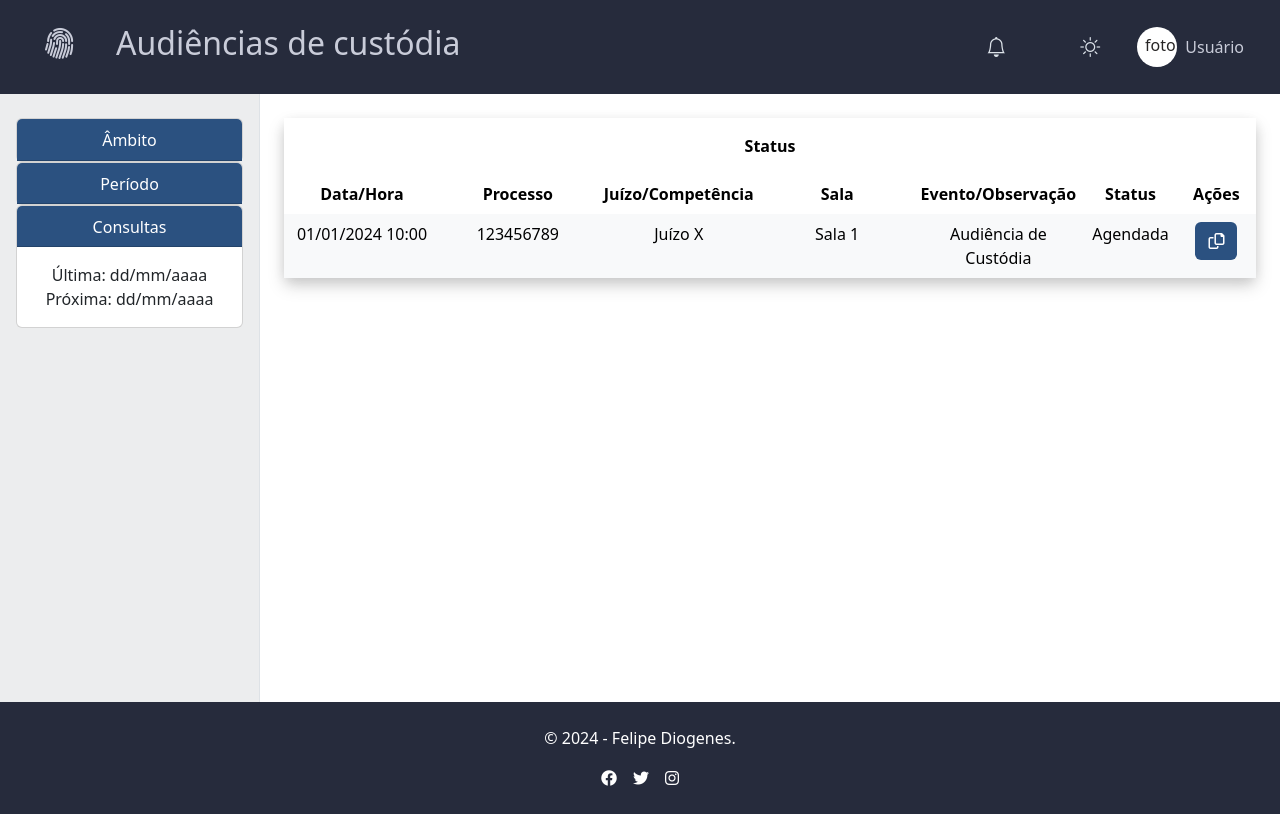
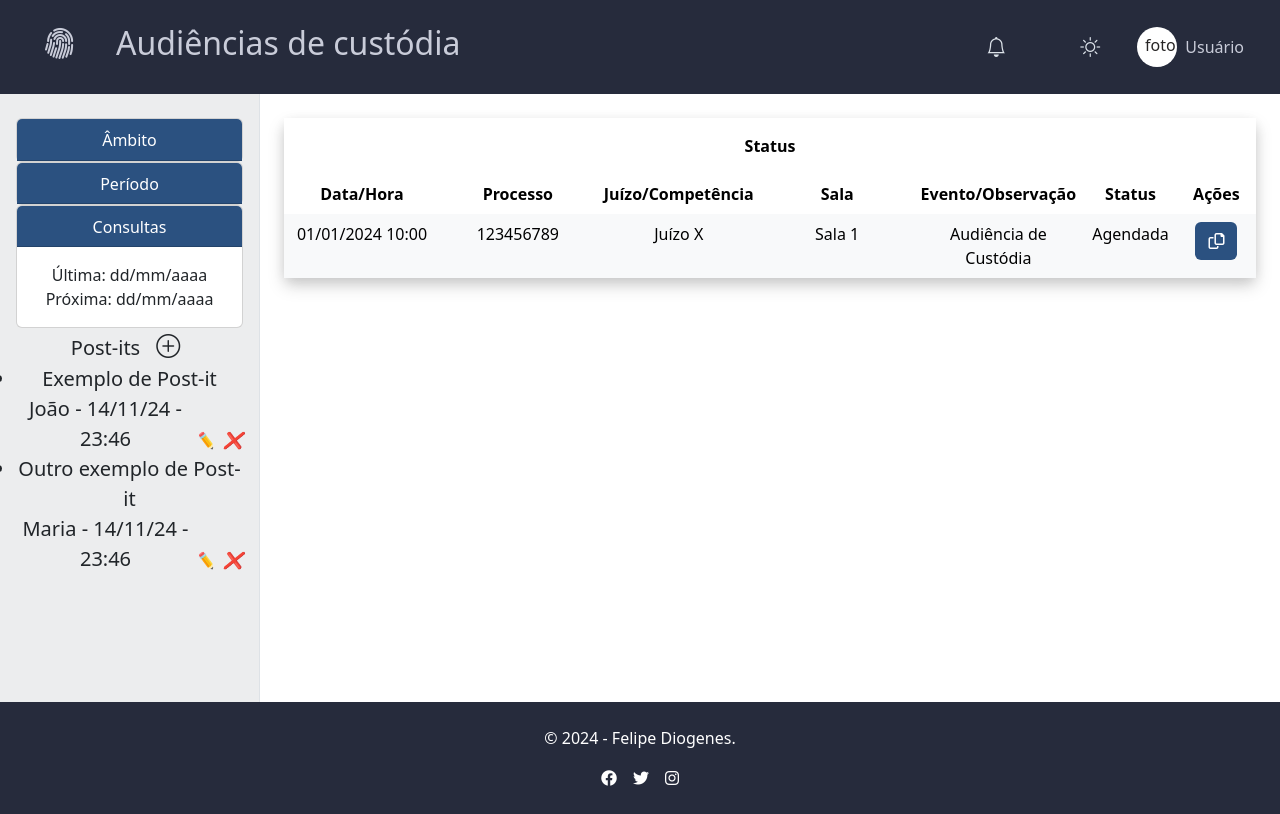
Before and after one commit to felipess/ChronosAlert, a React (Create React App) app in the folder chronos-alert/client/: page / in a window 1280 px wide. Built offline with nearby package versions, Linux system fonts and the light colour scheme.

Commit message:
Criacao do componente PostItManager

```diff
--- /dev/null
+++ b/chronos-alert/client/src/componentes/PostItManager.js
@@ -0,0 +1,219 @@
+import { OverlayTrigger, Tooltip } from "react-bootstrap";
+import { useState } from "react";
+
+const PostItManager = () => {
+    const [newPostit, setNewPostit] = useState('');
+    const [showEditor, setShowEditor] = useState(false);
+    const [editingPostit, setEditingPostit] = useState(null);
+    const [postits, setPostits] = useState([
+        {
+            _id: "1",
+            text: "Exemplo de Post-it",
+            usuario: { nome: "João" },
+            createdAt: new Date().toISOString()
+        },
+        {
+            _id: "2",
+            text: "Outro exemplo de Post-it",
+            usuario: { nome: "Maria" },
+            createdAt: new Date().toISOString()
+        }
+    ]);
+    const [confirmDeleteId, setConfirmDeleteId] = useState(null);
+    const [viewPostit, setViewPostit] = useState(null);
+
+    function formatDate(dateString) {
+        const date = new Date(dateString);
+        const day = String(date.getDate()).padStart(2, '0');
+        const month = String(date.getMonth() + 1).padStart(2, '0');
+        const year = String(date.getFullYear()).slice(2);
+        const hours = String(date.getHours()).padStart(2, '0');
+        const minutes = String(date.getMinutes()).padStart(2, '0');
+        return `${day}/${month}/${year} - ${hours}:${minutes}`;
+    }
+
+    const deletePostit = (id) => {
+        setConfirmDeleteId(id);
+    };
+
+    const openViewModal = (postit) => {
+        setViewPostit(postit);
+        setShowEditor(false);
+    };
+
+    const closePostitEditor = () => {
+        setShowEditor(false);
+        setNewPostit('');
+        setEditingPostit(null);
+    };
+
+    const closeViewModal = () => {
+        setViewPostit(null);
+    };
+
+    const addPostit = () => {
+        if (!newPostit) return;
+
+        const newPostIt = {
+            _id: (postits.length + 1).toString(),  // Gerar um ID simples de exemplo
+            text: newPostit,
+            usuario: { nome: "Usuário Exemplo" },
+            createdAt: new Date().toISOString()
+        };
+
+        setPostits([...postits, newPostIt]);
+        setNewPostit('');
+        setShowEditor(false);
+    };
+
+    const updatePostit = () => {
+        if (!editingPostit) return;
+
+        const updatedPostit = {
+            ...editingPostit,
+            text: newPostit
+        };
+
+        setPostits(postits.map(postit => postit._id === updatedPostit._id ? updatedPostit : postit));
+        setShowEditor(false);
+    };
+
+    const handleConfirmDelete = () => {
+        setPostits(postits.filter(postit => postit._id !== confirmDeleteId));
+        setConfirmDeleteId(null);
+    };
+
+    const openPostitEditor = (postit = null) => {
+        setShowEditor(true);
+        if (postit) {
+            setNewPostit(postit.text);
+            setEditingPostit(postit);
+        } else {
+            setNewPostit('');
+            setEditingPostit(null);
+        }
+    };
+
+    return (
+        <div className='pt-6'>
+            <span className="postit-controls mb-3 fs-5 ps-2">Post-its
+                <OverlayTrigger
+                    placement="top"
+                    overlay={<Tooltip id="add-postit-tooltip">Adicionar Post-it</Tooltip>}
+                >
+                    <i className="bi bi-plus-circle px-3 fs-4"
+                        onClick={() => openPostitEditor()}
+                        style={{ cursor: 'pointer' }}
+                    ></i>
+                </OverlayTrigger>
+                {showEditor && (
+                    <div className="postit-editor">
+                        <textarea
+                            maxLength={99}
+                            value={newPostit}
+                            onChange={(e) => setNewPostit(e.target.value)}
+                            placeholder="Exemplo: 5023311-86.2024.4.04.7002 - Procurador XYZ ciente"
+                            wrap="soft"
+                            style={{ resize: "none", padding: "5px" }}
+                        />
+                        <div className="postit-controls d-flex justify-content-end">
+                            <div className='pe-2'>
+                                <button type="button" className="btn btn-secondary" onClick={closePostitEditor}>
+                                    Cancelar
+                                </button>
+                            </div>
+                            <div onClick={editingPostit ? updatePostit : addPostit}>
+                                {editingPostit
+                                    ? <button type="button" className="btn btn-primary">Atualizar</button>
+                                    : <button type="button" className="btn btn-primary">Adicionar</button>}
+                            </div>
+                        </div>
+                    </div>
+                )}
+
+                <ul className="list-group">
+                    {postits.map(postit => (
+                        <li key={postit._id} className="postit" onClick={() => openViewModal(postit)}>
+                            <OverlayTrigger
+                                placement="top"
+                                overlay={<Tooltip id={`tooltip-${postit._id}`}>Clique para ampliar</Tooltip>}
+                            >
+                                <div className="postit-content">{postit.text}</div>
+                            </OverlayTrigger>
+
+                            <div className="d-flex justify-content-between align-items-end">
+                                <div className="postit-footer">
+                                    {postit.usuario.nome}{" - "}{formatDate(postit.createdAt)}
+                                </div>
+                                <div className="">
+                                    <OverlayTrigger
+                                        placement="top"
+                                        overlay={<Tooltip id={`edit-tooltip-${postit._id}`}>Editar</Tooltip>}
+                                    >
+                                        <i className="fs-6" onClick={(e) => { e.stopPropagation(); setEditingPostit(postit); openPostitEditor(postit); }}>
+                                            ✏️
+                                        </i>
+                                    </OverlayTrigger>
+                                    <OverlayTrigger
+                                        placement="top"
+                                        overlay={<Tooltip id={`delete-tooltip-${postit._id}`}>Excluir</Tooltip>}
+                                    >
+                                        <i className="ps-2 fs-6" onClick={(e) => { e.stopPropagation(); deletePostit(postit._id); }}>
+                                            ❌
+                                        </i>
+                                    </OverlayTrigger>
+                                </div>
+                            </div>
+                        </li>
+                    ))}
+                </ul>
+
+                {/* Modal de confirmação de deleção */}
+                <div className={`modal fade ${confirmDeleteId !== null ? 'show' : ''}`} style={{ display: confirmDeleteId !== null ? 'block' : 'none' }}>
+                    <div className="modal-dialog modal-dialog-centered">
+                        <div className="modal-content postit">
+                            <div className="modal-header">
+                                <h5 className="modal-title">Atenção</h5>
+                            </div>
+                            <div className="modal-body">
+                                <p>Você tem certeza que deseja deletar o post-it?</p>
+                            </div>
+                            <div className="modal-footer">
+                                <button type="button" className="btn btn-secondary" onClick={() => setConfirmDeleteId(null)}>Cancelar</button>
+                                <button type="button" className="btn btn-danger" onClick={handleConfirmDelete}>Deletar</button>
+                            </div>
+                        </div>
+                    </div>
+                </div>
+
+                {/* Modal de Visualização do Post-it */}
+                {viewPostit && (
+                    <div className={`modal fade show`} style={{ display: 'block' }}>
+                        <div className="modal-dialog modal-dialog-centered">
+                            <div className="modal-content postit">
+                                <div className="modal-header view">
+                                    <h5 className="modal-title"></h5>
+                                </div>
+                                <div className="modal-body">
+                                    <p className="postit-content-modal">{viewPostit.text}</p>
+                                </div>
+
+                                <div className="postit-footer d-flex justify-content-between align-items-end">
+                                    <span>
+                                        {viewPostit.usuario ? (viewPostit.usuario.nome + " - ") : 'Nome não disponível'}
+                                        {viewPostit.createdAt ? formatDate(viewPostit.createdAt) : 'Data não disponível'}
+                                    </span>
+                                    <button type="button" className="btn btn-secondary" onClick={closeViewModal}>
+                                        Fechar
+                                    </button>
+                                </div>
+                            </div>
+                        </div>
+                    </div>
+                )}
+            </span>
+        </div>
+    );
+};
+
+export default PostItManager;
--- a/chronos-alert/client/src/componentes/Sidebar.js
+++ b/chronos-alert/client/src/componentes/Sidebar.js
@@ -1,10 +1,12 @@
 import React from 'react';
 import AccordionSidebar from './AccordionSidebar';
+import PostItManager from './PostItManager';
 
 const Sidebar = () => {
     return (
         <div className="p-3 sidebar border-end" style={{ width: '260px' }}>
             <AccordionSidebar />
+            <PostItManager />
         </div>
     );
 };
```
